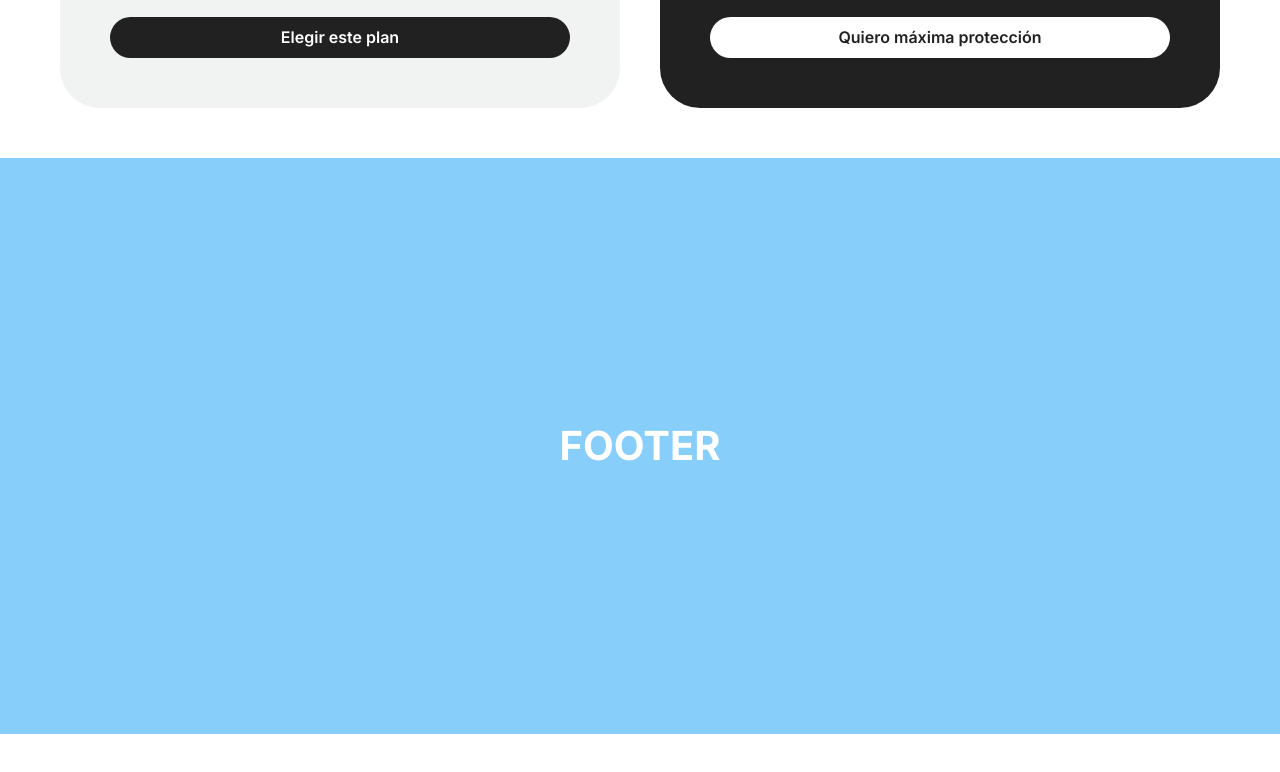
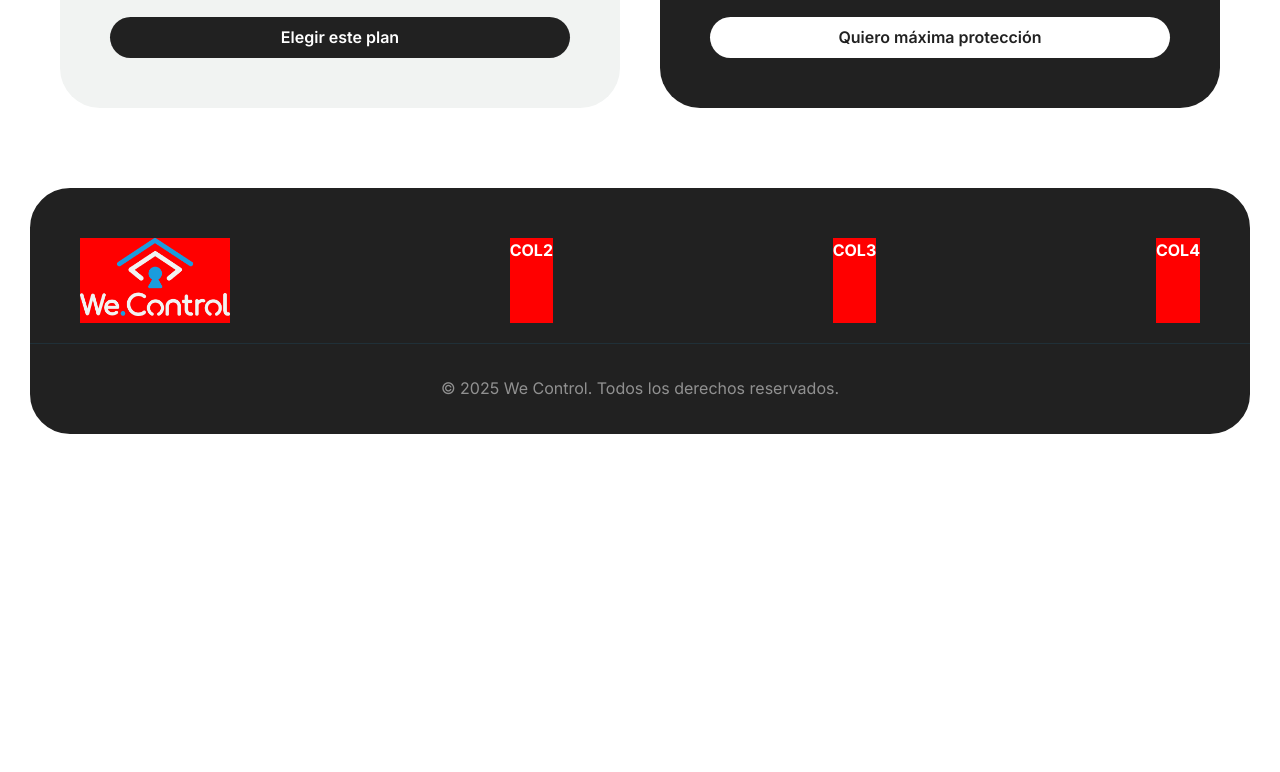
Before and after one commit to ChinoZanotti/wecontrol-website, a website: page index.html in a window 1280 px wide. Shown: the part 3453-4225 px from the top of the page. After the commit the page ends 3917 px from the top, so only its background shows below. Drawn offline with Linux system fonts and the light colour scheme.

Commit message:
Create general structure and elements for footer

```diff
--- a/index.html
+++ b/index.html
@@ -302,8 +302,16 @@
         </section>
 
         <!-- FOOTER -->
-        <section id="footer" style="background-color: lightskyblue;">
-            <h1 class="demo">FOOTER</h1>
+        <section id="footer" class="card card-dark">
+            <div class="footer-content">
+                <div>
+                    <img src="assets/images/logo-dark.png" class="logo-footer">
+                </div>
+                <div><h4>COL2</h4></div>
+                <div><h4>COL3</h4></div>
+                <div><h4>COL4</h4></div>
+            </div>
+            <div class="footer-copyright"><span>© 2025 We Control. Todos los derechos reservados.</span></div>
         </section>
 
         <script src="./js/main.js"></script>
--- a/scss/style.scss
+++ b/scss/style.scss
@@ -386,3 +386,35 @@ h2.precio {
         font-weight: 400;
     }
 }
+
+//Footer
+#footer {
+    border: 30px solid white;
+    border-radius: 70px;
+}
+
+.footer-content {
+    display: flex;
+    flex-direction: row;
+    justify-content: space-between;
+    gap: clamp(16px, 5vw, 40px);
+    div {
+        background-color: red;
+    }
+}
+
+.footer-copyright {
+    text-align: center;
+    border-top: 1px solid #1b9cdd1f;
+    margin: 0 -50px -50px;
+    padding: 2em;
+
+    span {
+        opacity: .5;
+    }
+}
+
+.logo-footer {
+    max-width: 150px;
+    height: auto;
+}
```
Also changed, not shown: assets/images/logo-dark.png (added), css/style.css, 1 other file.
